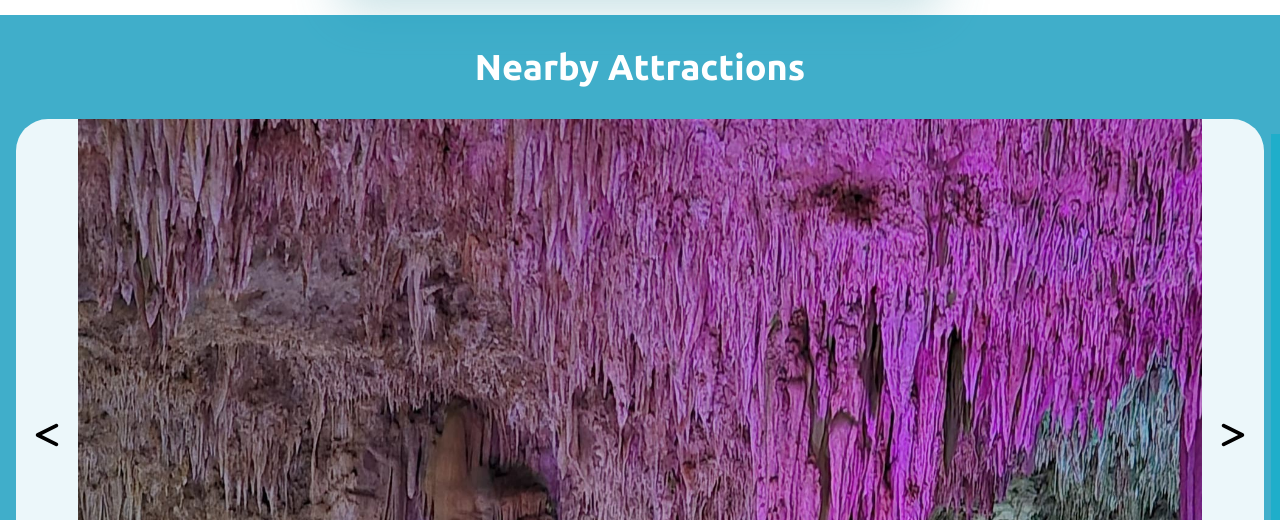
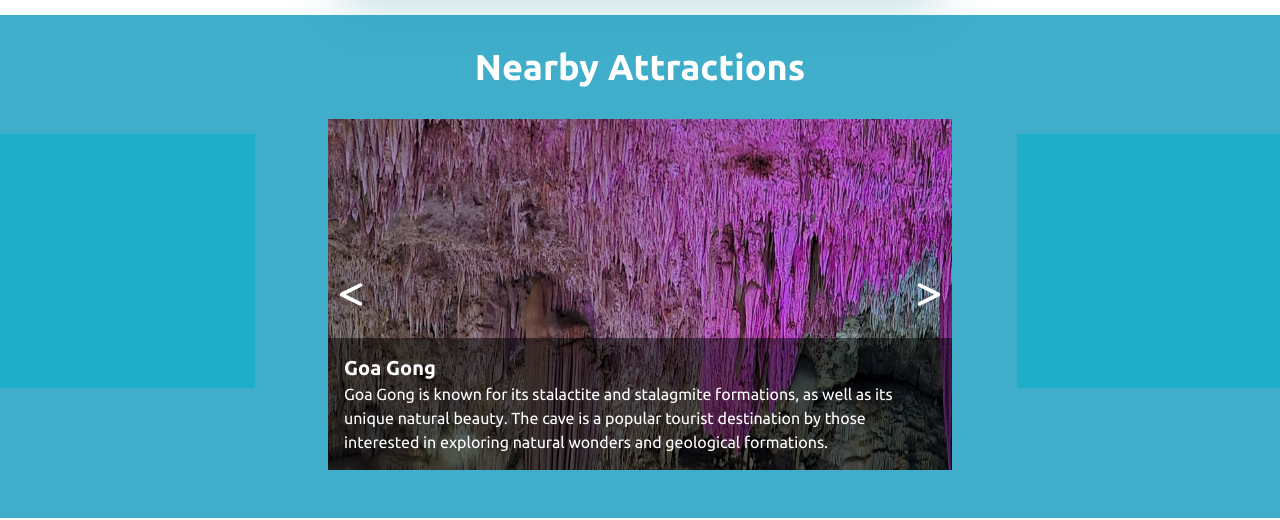
Before and after one commit to MosesJulian/summerforest, a Next.js app: page / in a window 1280 px wide. Shown: the part 3423-3943 px from the top of the page. Built offline with nearby package versions, Linux system fonts and the light colour scheme.

Commit message:
feat: changed the attraction's arrows design

```diff
--- a/components/Attractions.tsx
+++ b/components/Attractions.tsx
@@ -46,13 +46,13 @@ const Attractions = () => {
         <section className="bg-cyan-600/75 w-full h-auto items-center justify-center flex flex-col gap-4 py-8 scroll-mt-18" id="attractions">
             <h2 className="text-2xl md:text-3xl lg:text-4xl font-bold text-white text-center">Nearby Attractions</h2>
             <div className="flex w-full items-stretch justify-center p-4">
+                <div className="relative w-full lg:w-[75%] xl:w-[50%] aspect-video">
                     <button
-                    className="flex items-center bg-white/90 hover:bg-gray-800/60 transition-colors duration-300 p-0 sm:p-2 md:p-4 text-black hover:text-white rounded-l-4xl"
+                        className="absolute z-10 left-0 top-1/2 -translate-y-1/2 h-full hover:bg-black/20 transition-colors duration-300 text-white px-2"
                         onClick={() => handlePrev(attractionImages, setAttractionImageIndex)}
                     >
                         <FaLessThan size={30} />
                     </button>
-                <div className="relative w-full aspect-video h-full">
                     {attractionImages.map((item, index) => (
                         <div key={index} className={cn("absolute inset-0 w-full h-full transition-opacity duration-500 opacity-0", index === attractionImageIndex && "opacity-100")}>
                             <Image src={item.src} alt={item.alt} fill className={cn("object-cover w-full h-auto")} loading="lazy" sizes="(max-width: 768px) 75vw, (max-width: 1024px) 50vw, 100vw" />
@@ -62,13 +62,13 @@ const Attractions = () => {
                             </div>
                         </div>
                     ))}
-                </div>
                     <button
-                    className="flex items-center bg-white/90 hover:bg-gray-800/60 transition-colors duration-300 p-0 sm:p-2 md:p-4 text-black hover:text-white rounded-r-4xl"
+                        className="absolute z-10 right-0 top-1/2 -translate-y-1/2 h-full hover:bg-black/20 transition-colors duration-300 text-white px-2"
                         onClick={() => handleNext(attractionImages, setAttractionImageIndex)}
                     >
                         <FaGreaterThan size={30} />
                     </button>
+                </div>
             </div>
         </section>
     );
```
Lines whose indentation alone changed are shown as unchanged.
